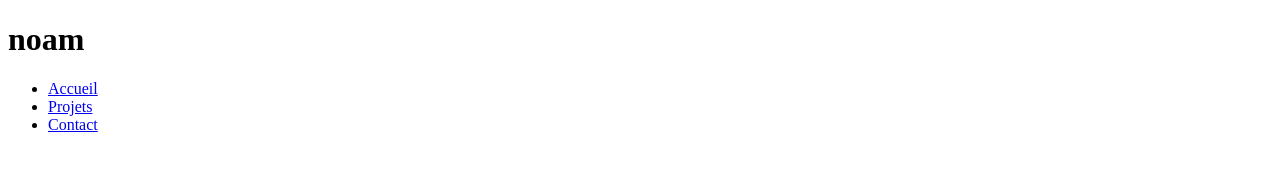
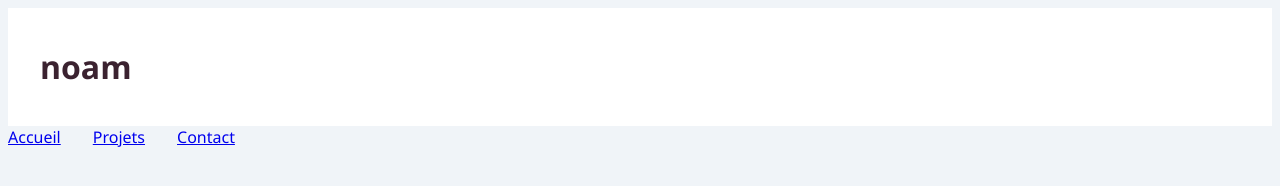
Before and after one commit to nonokisrane/portefolio-ciel-Noam, a plain HTML site: page index.html in a window 1280 px wide. Drawn offline with Linux system fonts and the light colour scheme.

Commit message:
feat: Ajout du style global et mise en page du header avec Flexbox

```diff
--- a/index.html
+++ b/index.html
@@ -4,6 +4,7 @@
     <meta charset="UTF-8">
     <meta name="viewport" content="width=device-width, initial-scale=1.0">
     <title>Document</title>
+    <link rel="stylesheet" href="style.css">
 </head>
 <body>
     <header>
--- /dev/null
+++ b/style.css
@@ -0,0 +1,21 @@
+header {
+	display: flex;
+	justify-content: space-between; /* Pour pousser les éléments aux extrémités */
+	align-items: center;            /* Pour centrer verticalement */
+	padding: 1rem 2rem;
+	background-color: rgb(255, 255, 255);
+}
+
+nav ul {
+	display: flex;
+	gap: 2rem;
+	list-style: none;
+	margin: 0;
+	padding: 0;
+}
+
+body {
+	font-family: 'Segoe UI', Arial, sans-serif;
+	background-color: #f0f4f8;
+	color: #3b2230;
+}
```
